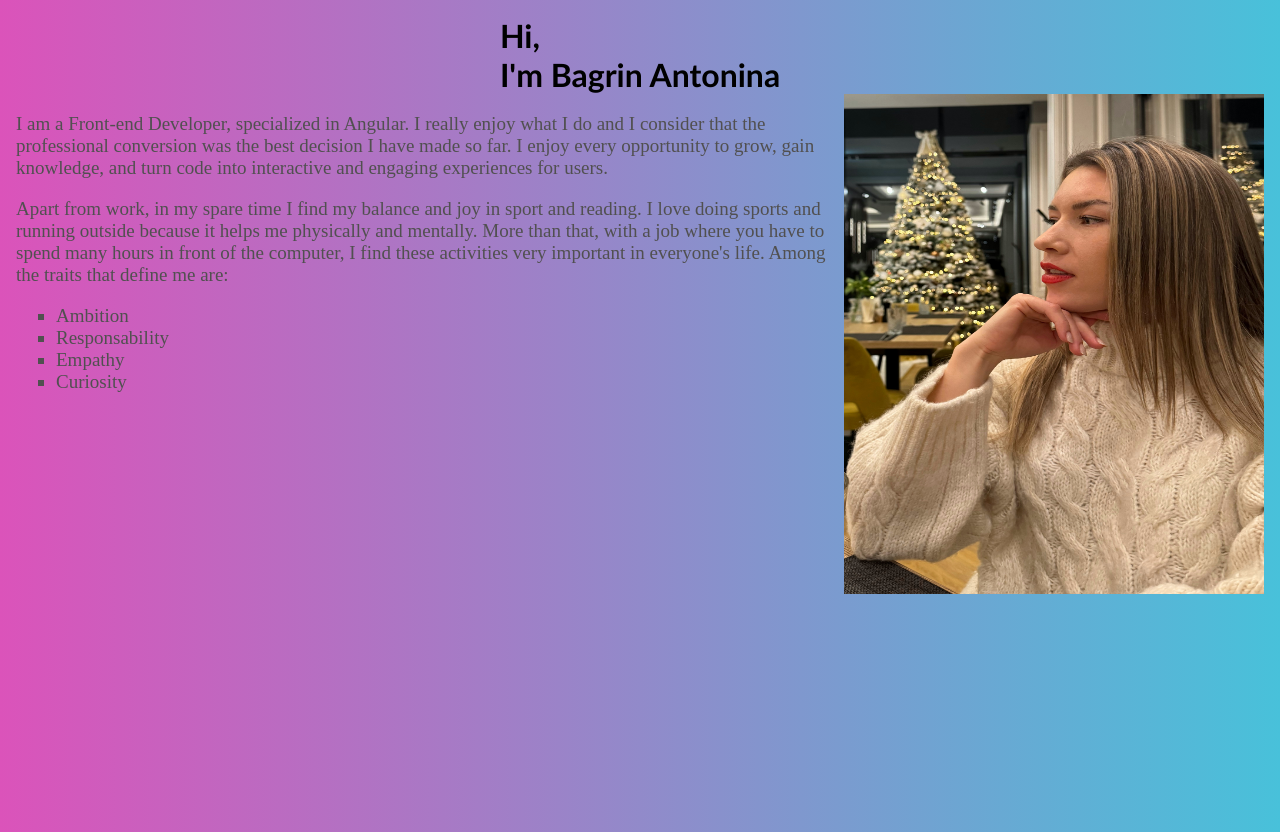
After one commit to otneard/PSE, a Symfony app: template templates/personal_page/antonina.html.twig in a window 1280 px wide. The commit adds this page. Run offline with Twig, Linux system fonts and the light colour scheme; the template is opened without the code that fills it, so the values that code supplies are empty; style sheets or scripts are compiled from the project's sources; some libraries are stand-ins or nearby versions.

Commit message:
create personal page

```diff
--- a/assets/styles/app.css
+++ b/assets/styles/app.css
@@ -1,3 +1,42 @@
 body {
-    background-color: skyblue;
+  margin: 0;
 }
+
+.container {
+  height: 100vh;
+  padding: 16px;
+  background: rgb(219, 83, 186);
+  background: linear-gradient(
+    90deg,
+    rgba(219, 83, 186, 1) 0%,
+    rgba(72, 193, 218, 1) 100%
+  );
+
+  ul {
+    list-style-type: square;
+  }
+}
+
+.headline {
+  display: flex;
+  align-items: center;
+  justify-content: center;
+  margin: 0;
+  font-family: Gill Sans, Verdana;
+}
+
+.img-wrapper {
+  float: right;
+  img {
+    display: block;
+    width: 420px;
+    height: 500px;
+  }
+}
+
+.content {
+  font-weight: 400;
+  color: #515050;
+  font-size: 19px;
+  font-family: 'Franziska, Georgia, Cambria';
+}
--- /dev/null
+++ b/templates/personal_page/antonina.html.twig
@@ -0,0 +1,23 @@
+<!DOCTYPE html>
+<html>
+<head>
+    <title>Antonina</title>
+    <link rel="stylesheet" href="{{ asset('styles/app.css') }}">
+</head>
+<body>
+    <div class="container">
+        <h1 class="headline">Hi,<br> I'm Bagrin Antonina</h1>
+        <div class="img-wrapper">
+        <img src="{{ asset('images/antonina.jpg') }}" alt="Personal image Antonina">
+        </div>
+        <p class="content">I am a Front-end Developer, specialized in Angular. I really enjoy what I do and I consider that the professional conversion was the best decision I have made so far. I enjoy every opportunity to grow, gain knowledge, and turn code into interactive and engaging experiences for users. </p>
+        <p class="content">Apart from work, in my spare time I find my balance and joy in sport and reading. I love doing sports and running outside because it helps me physically and mentally. More than that, with a job where you have to spend many hours in front of the computer, I find these activities very important in everyone's life. Among the traits that define me are:</p>
+        <ul class="content">
+            <li>Ambition</li>
+            <li>Responsability</li>
+            <li>Empathy</li>
+            <li>Curiosity</li>
+        </ul>
+    </div>
+</body>
+</html>
```
Also changed, not shown: src/Controller/PersonalPageController.php (added, +18 -0 lines), assets/images/antonina.jpg (added).
